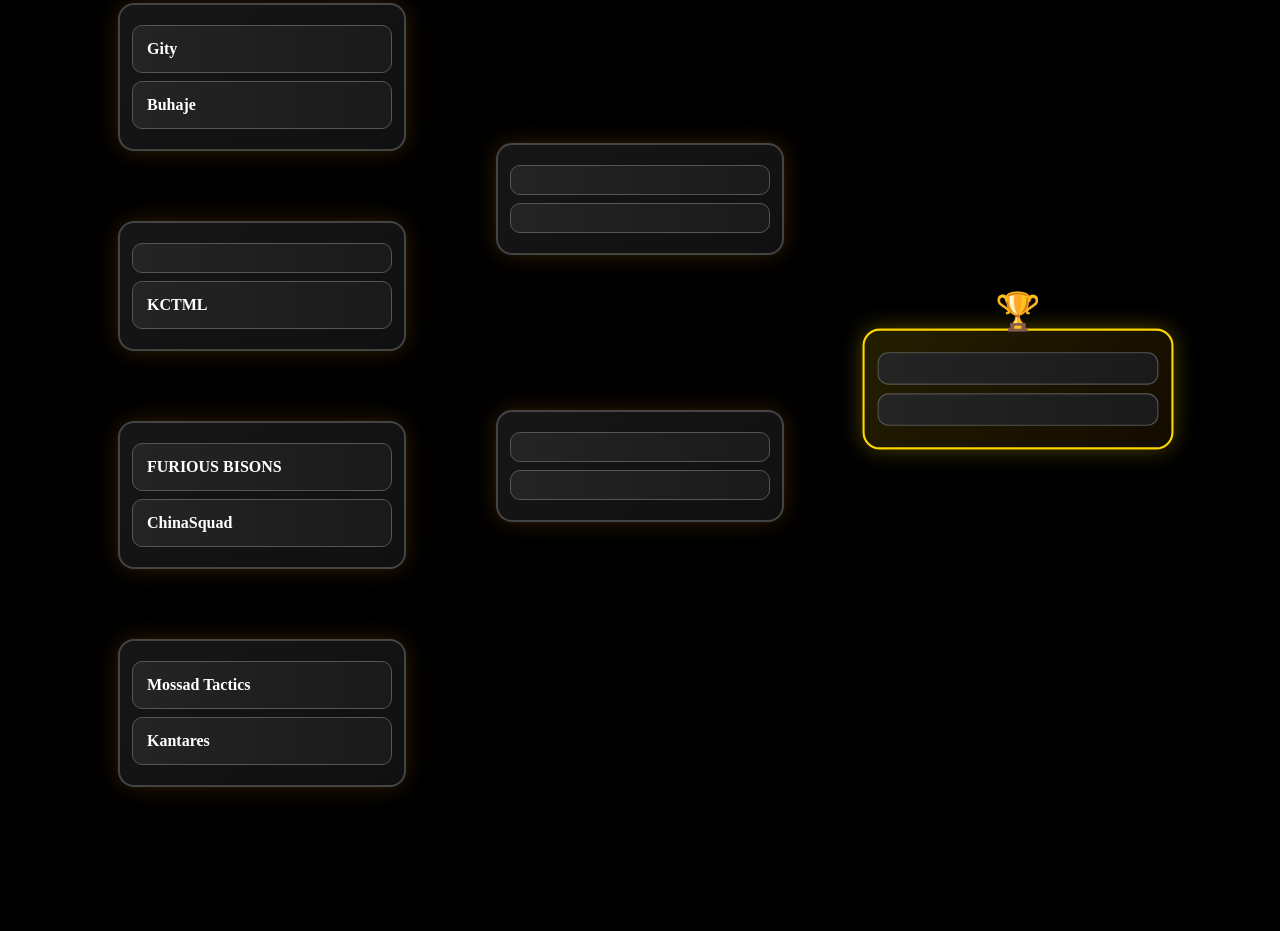
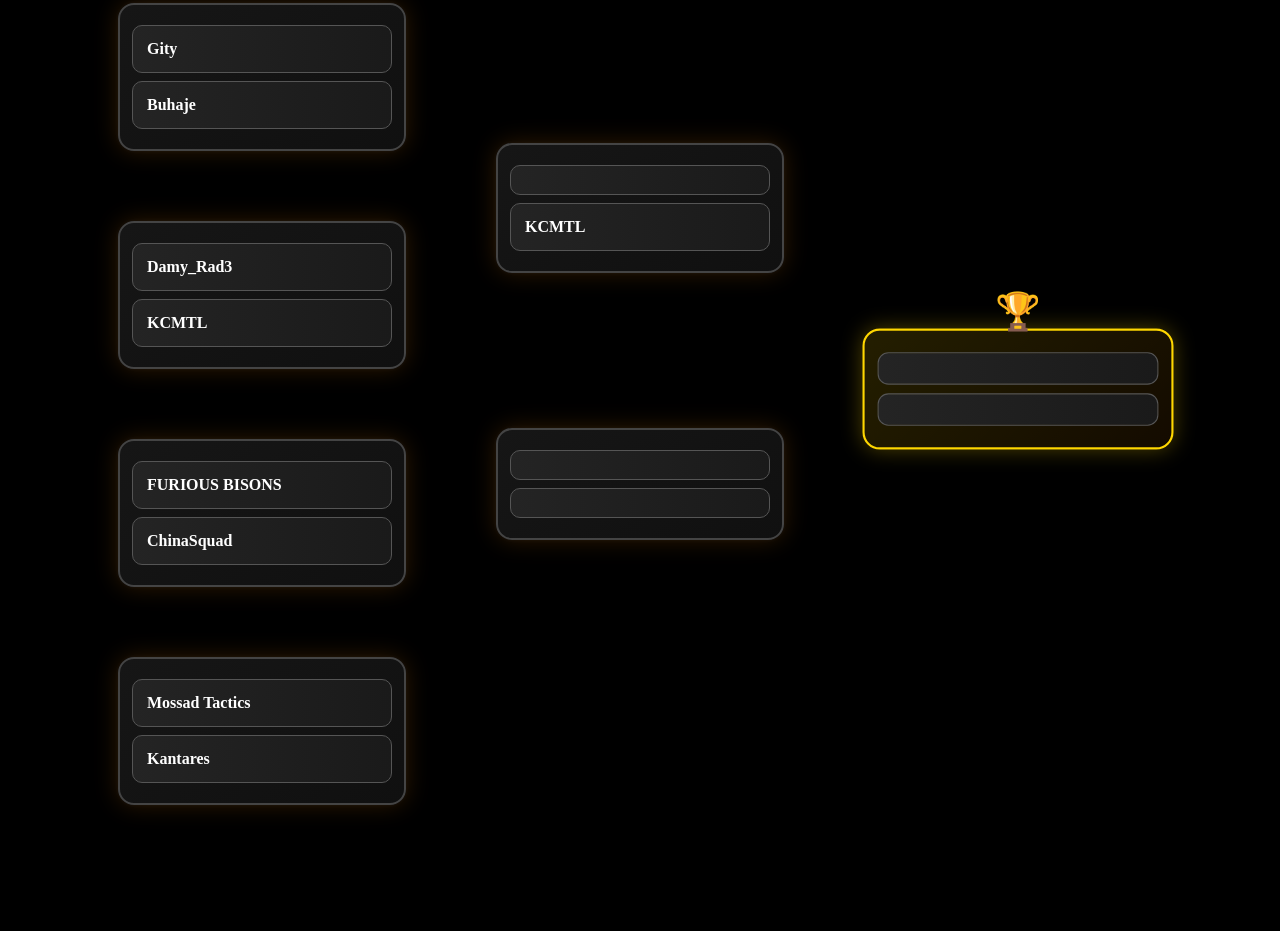
Before and after one commit to Hektor363/turniej-cs, a website: page index.html in a window 1280 px wide. Shown: the part 1607-2538 px from the top of the page. Drawn offline with Linux system fonts and the light colour scheme; no server answers.

Commit message:
Update index.html

```diff
--- a/index.html
+++ b/index.html
@@ -183,8 +183,8 @@
         </div>
 
         <div class="playoff-match">
-            <div class="playoff-team"></div>
-            <div class="playoff-team">KCTML</div>
+            <div class="playoff-team">Damy_Rad3</div>
+            <div class="playoff-team">KCMTL</div>
         </div>
 
         <div class="playoff-match">
@@ -204,7 +204,7 @@
 
         <div class="playoff-match">
             <div class="playoff-team"></div>
-            <div class="playoff-team"></div>
+            <div class="playoff-team">KCMTL</div>
         </div>
 
         <div class="playoff-match">
```
